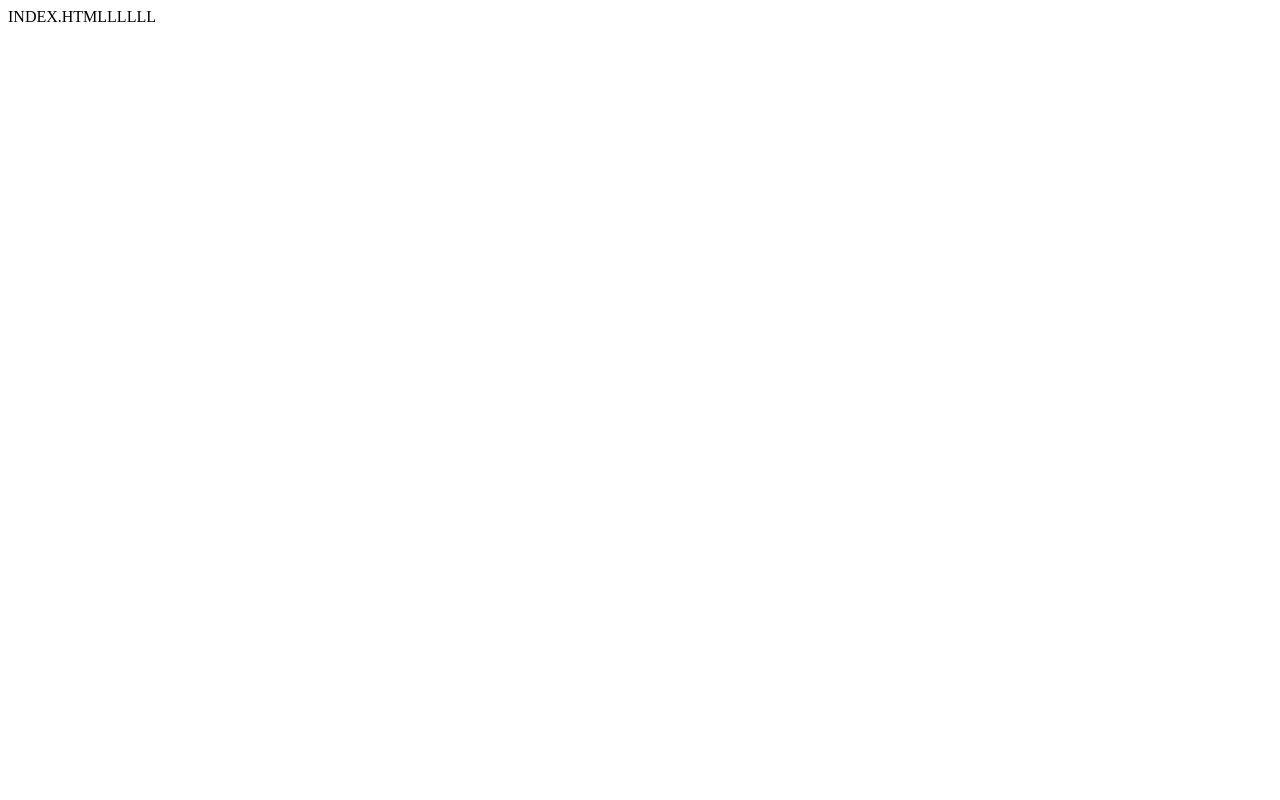
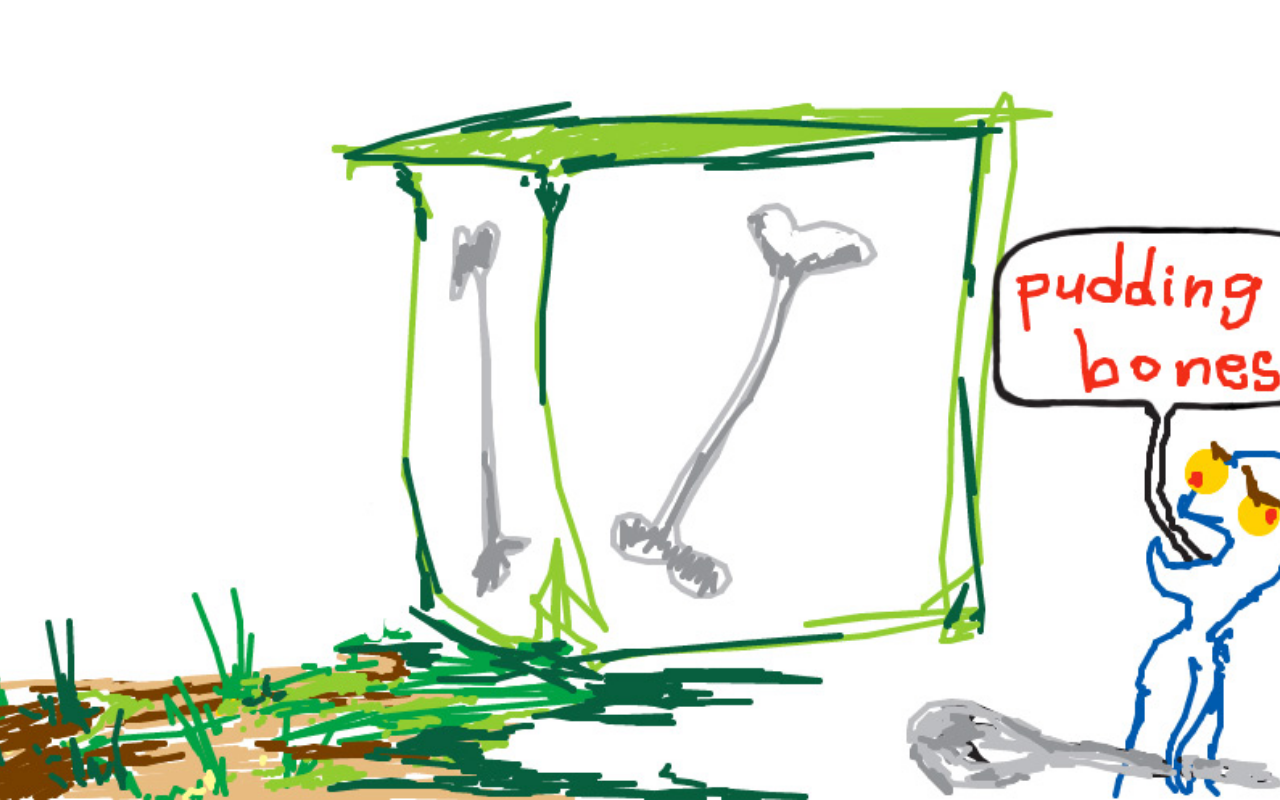
Before and after one commit to mattswe/puddingbones, a plain HTML site: page index.html in a window 1280 px wide. Drawn offline with Linux system fonts and the light colour scheme.

Commit message:
added content

```diff
--- a/index.html
+++ b/index.html
@@ -1 +1,15 @@
-INDEX.HTMLLLLLL
+<html>
+  <head>
+    <title>PUDDINGBONES</title>
+    <style type="text/css">
+    html {
+      background: url(puddingbones.jpg) no-repeat center center fixed;
+      -webkit-background-size: cover;
+      -moz-background-size: cover;
+      -o-background-size: cover;
+      background-size: cover;
+    }
+    </style>
+  </head>
+  <body></body>
+</html>
```
Also changed, not shown: puddingbones.jpg (added).
